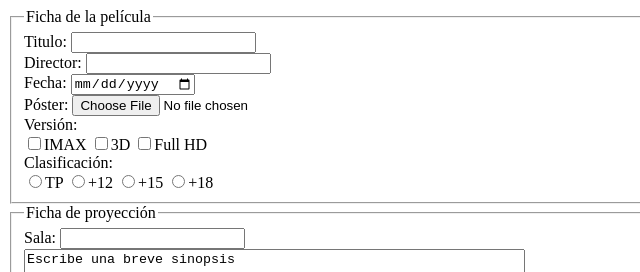
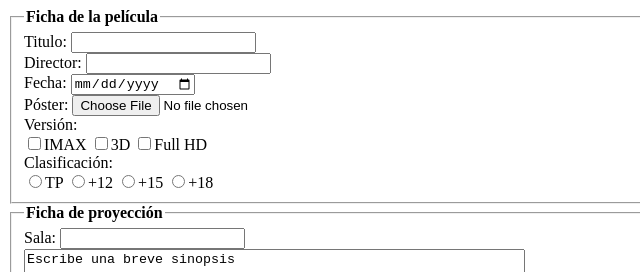
Before and after one commit to EzequielGaribotto/M04-UF1-Intro, a plain HTML site: page exercises/Ej06.html in a window 1280 px wide. Shown: the top 272 px of the page, 0-640 px from the left. Drawn offline with Linux system fonts and the light colour scheme.

Commit message:
lastcommit antes del patio

```diff
--- a/exercises/Ej06.html
+++ b/exercises/Ej06.html
@@ -1,17 +1,17 @@
 <!DOCTYPE html>
 <html lang="es">
     <head>
-        <title>EJ 6: nose</title>
+        <title>EJ 6: Interaccion</title>
         <link rel="icon" type="image/x-icon" href="../images/amongus.jpg">
         <meta charset="UTF-8">
         <meta name="author" content="Ezequiel Garibotto">
-        <meta name="description" content="Ejercicio 4">
+        <meta name="description" content="Ejercicio 6">
         <meta name="keywords" content="Intro HTML">
     </head>
     <body>
         <form action="formtest.php" method="post" enctype="multipart/form-data">
             <fieldset>
-                <legend>Ficha de la película</legend>
+                <legend><strong>Ficha de la película</strong></legend>
                     <label for="titulo">Titulo:</label>
                     <input type="text" id="titulo" name="titulo"><br>
                     <label for="director">Director:</label>
@@ -31,7 +31,7 @@
                     <input type="radio" id="clasificacion" name="version">+18</input>
             </fieldset>
             <fieldset>
-                <legend>Ficha de proyección</legend>
+                <legend><strong>Ficha de proyección</strong></legend>
                 <label for="sala">Sala:</label>
                 <input type="text" id="sala" name="sala" list="salalist">
                 <datalist id="salalist">
```
